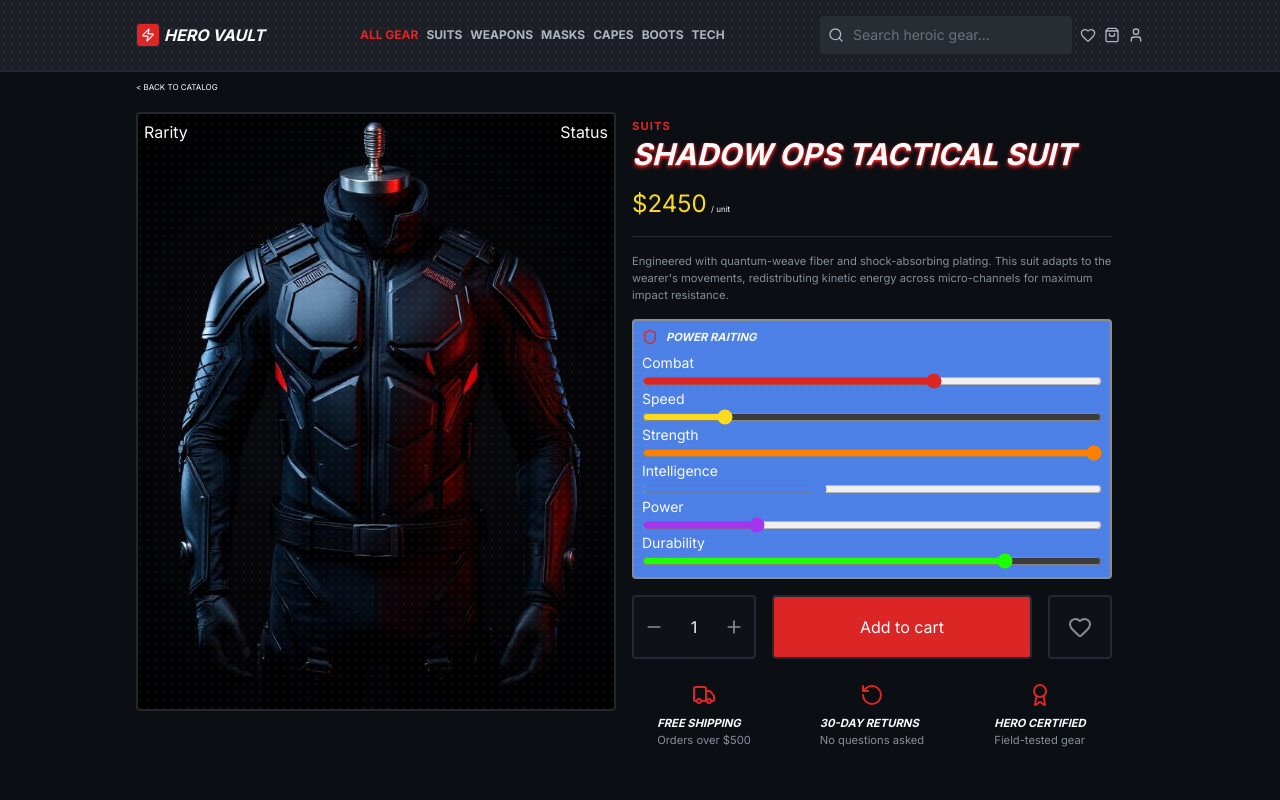
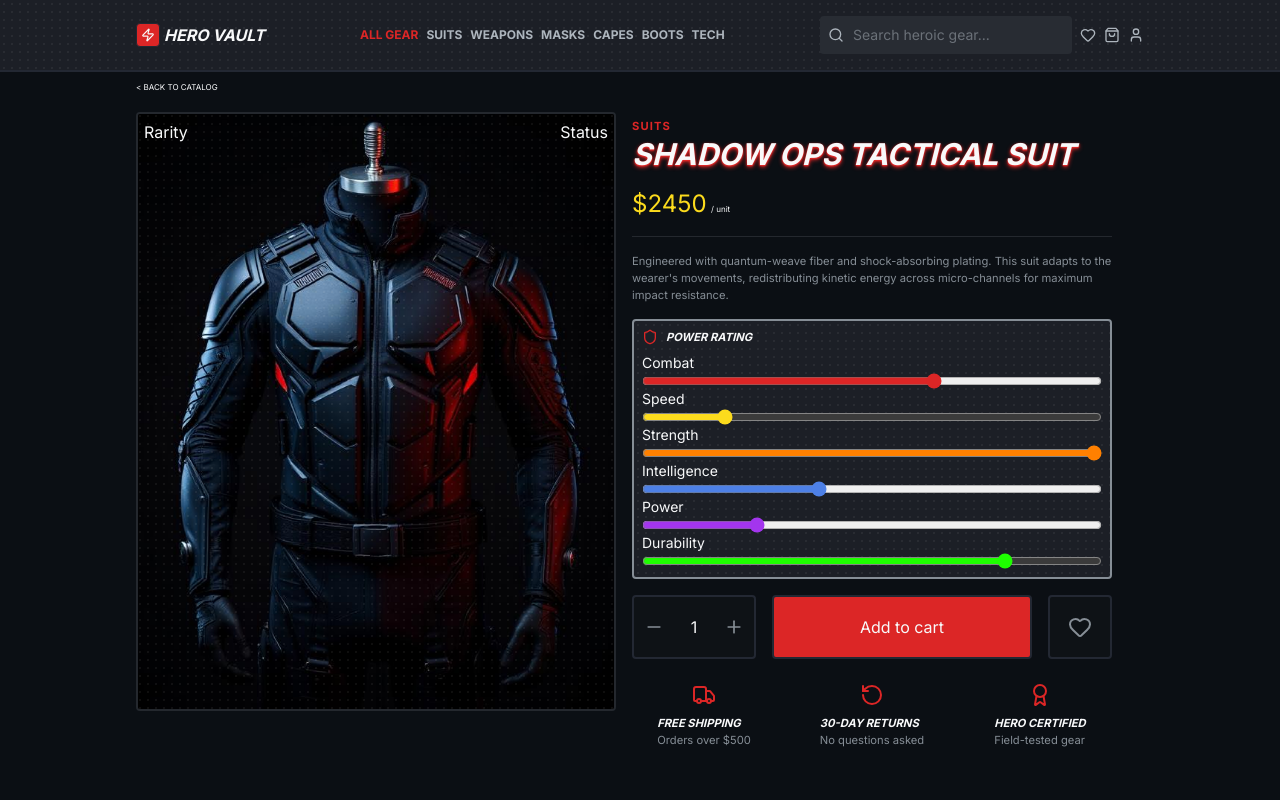
Before and after one commit to velvel77/superhero-store, a Next.js app: page /shop/1 in a window 1280 px wide. Shown: the top 800 px of the page. Built offline with nearby package versions, Linux system fonts and the light colour scheme.

Commit message:
fix: merge conflicts

```diff
--- a/app/shop/[product]/page.tsx
+++ b/app/shop/[product]/page.tsx
@@ -94,13 +94,13 @@ export default function Product() {
 									maximum impact resistance.
 								</p>
 								{/* Power raiting */}
-								<div className="flex flex-col text-sm rounded-sm border-2 border-basic-400 bg-effect-light-blue p-2 benday-dots">
+								<div className="flex flex-col text-sm rounded-sm border-2 border-basic-400 bg-basic-700 p-2 benday-dots">
 									<h3 className="flex items-center gap-2 mb-2">
 										<span>
 											<Shield className="size-4 text-secondary-500" />
 										</span>
 										<span className="italic uppercase font-bold text-[.7rem]">
-											Power Raiting
+											Power Rating
 										</span>
 									</h3>
 									<span>Combat</span>
```
